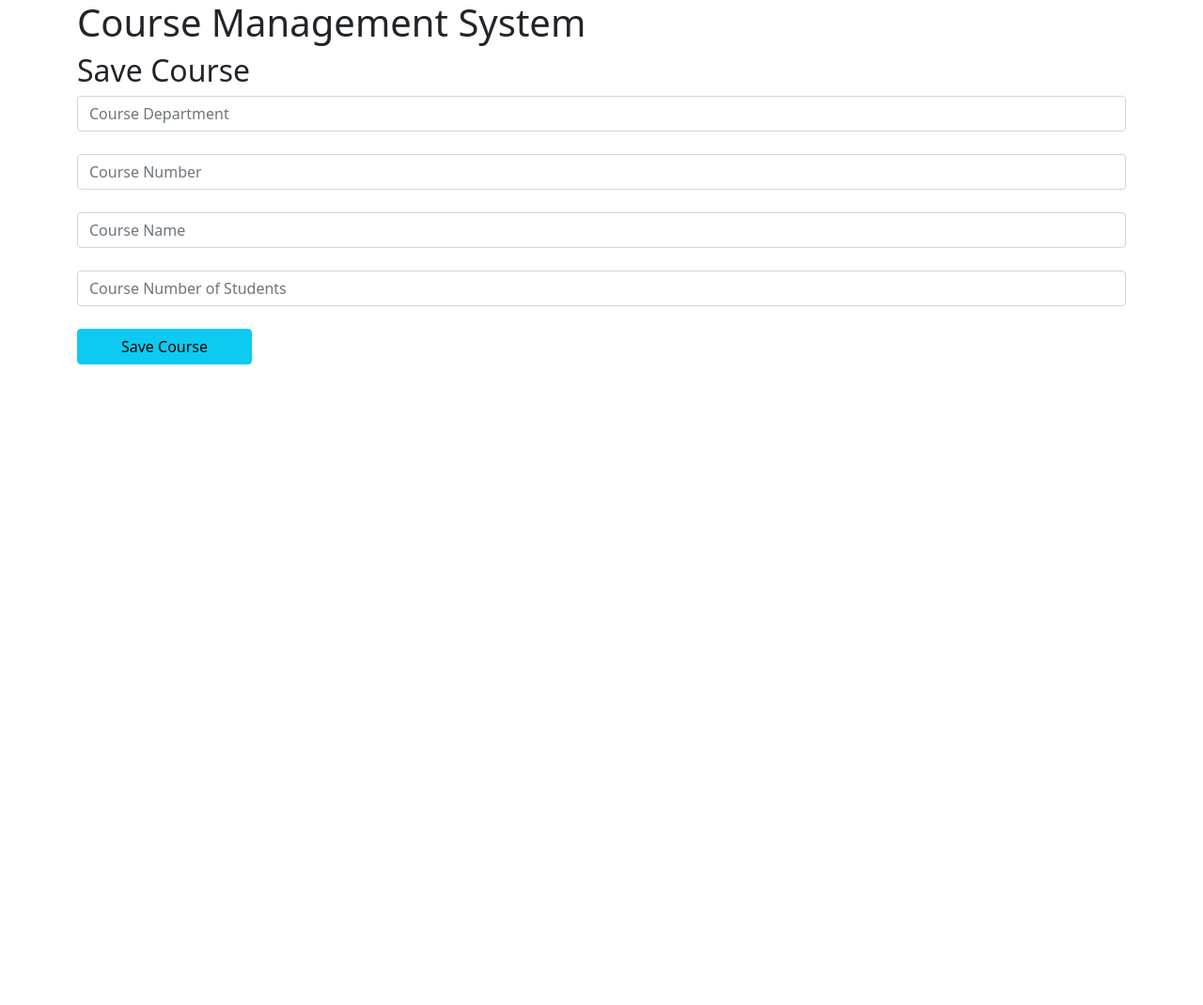
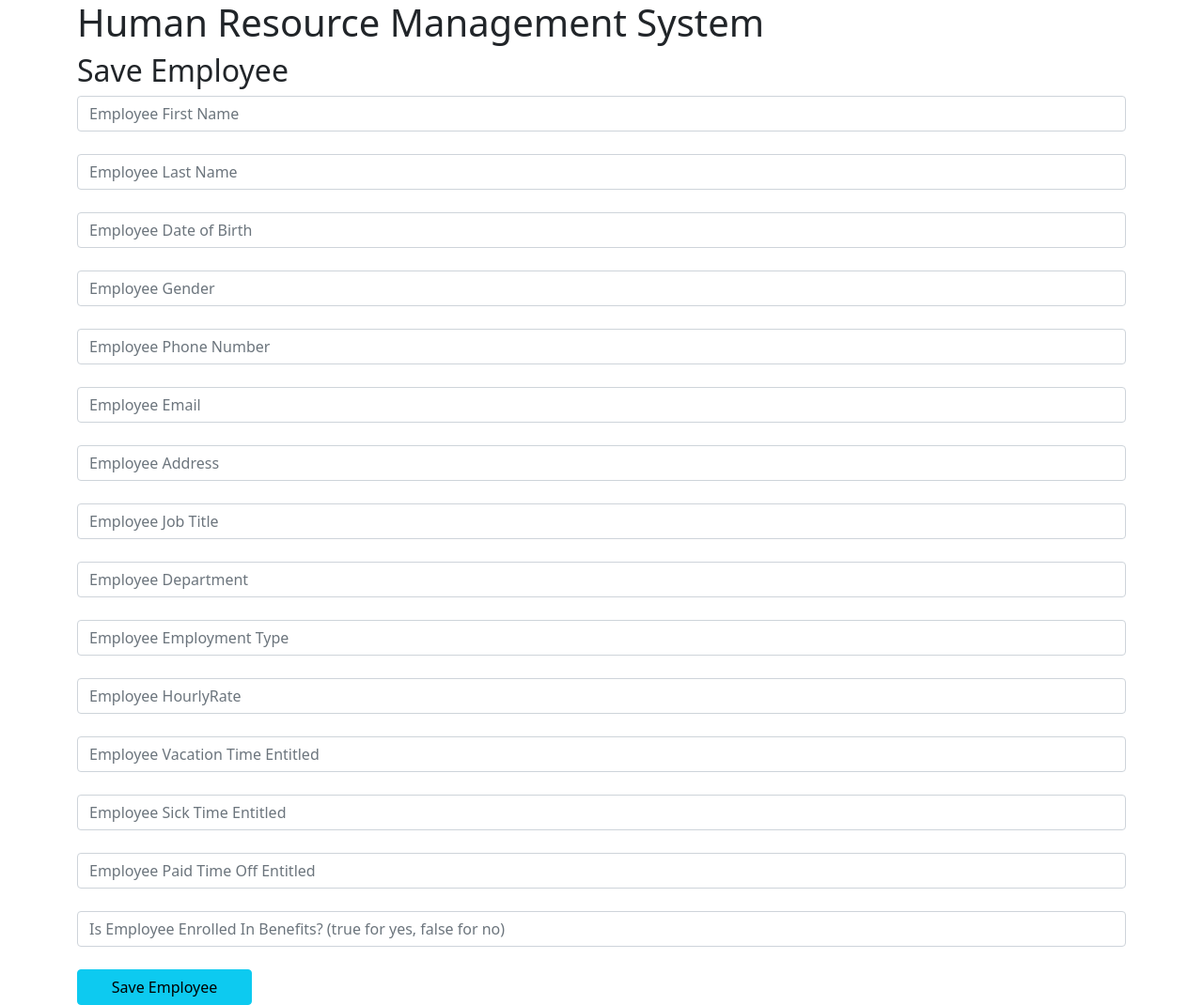
Before and after one commit to GeRmAnImAl/Group1HRMSAPP, a Spring app: template src/main/resources/templates/new_employee.html in a window 1280 px wide. Shown: the whole page at 94% size. Before the commit the page ends 388 px from the top, so only its background shows below. Run offline with Thymeleaf, Linux system fonts and the light colour scheme; the template is opened without the code that fills it: most values are stand-ins (such as "Sample title", 1, 10 or a date in 2020); data that the repository does not hold is empty.

Commit message:
Update new_employee.html with proper fields Updated new_employee.html with the proper fields to generate a new employee object.

```diff
--- a/src/main/java/com/example/group1hrmsapp/controller/EmployeeController.java
+++ b/src/main/java/com/example/group1hrmsapp/controller/EmployeeController.java
@@ -19,7 +19,7 @@ public class EmployeeController {
     @Autowired
     private EmployeeService employeeService;
 
-    @GetMapping("/employeelist")
+    @GetMapping("/employeeList")
     public String viewEmployeePage(Model model){
         model.addAttribute("listEmployees", employeeService.getAllEmployees());
         return "employee_list";
--- a/src/main/resources/templates/new_employee.html
+++ b/src/main/resources/templates/new_employee.html
@@ -3,28 +3,50 @@
 <html lang="en" xmlns:th="http://www.thymeleaf.org">
 <head>
   <meta charset="UTF-8">
-  <title>Course Management System</title>
+  <title>Human Resource Management System</title>
   <link href="https://cdn.jsdelivr.net/npm/bootstrap@5.0.0/dist/css/bootstrap.min.css" rel="stylesheet" integrity="sha384-wEmeIV1mKuiNpC+IOBjI7aAzPcEZeedi5yW5f2yOq55WWLwNGmvvx4Um1vskeMj0" crossorigin="anonymous">
 </head>
 <body>
 <div class="container">
-  <h1>Course Management System </h1>
-  <h2> Save Course</h2>
-  <form action="#" th:action="@{/saveCourse}" th:object="${course}"
+  <h1>Human Resource Management System </h1>
+  <h2> Save Employee</h2>
+  <form action="#" th:action="@{/saveEmployee}" th:object="${employee}"
         method="POST">
-    <input type="text" th:field="*{courseDept}"
-           placeholder="Course Department" class="form-control mb-4 col-4">
+    <input type="text" th:field="*{firstName}"
+           placeholder="Employee First Name" class="form-control mb-4 col-4">
 
-    <input type="text" th:field="*{courseNum}"
-           placeholder="Course Number" class="form-control mb-4 col-4">
+    <input type="text" th:field="*{lastName}"
+           placeholder="Employee Last Name" class="form-control mb-4 col-4">
 
-    <input type="text" th:field="*{courseName}"
-           placeholder="Course Name" class="form-control mb-4 col-4">
-    <input type="text" th:field="*{courseStuds}"
-           placeholder="Course Number of Students" class="form-control mb-4 col-4">
+    <input type="text" th:field="*{dateOfBirth}"
+           placeholder="Employee Date of Birth" class="form-control mb-4 col-4">
+    <input type="text" th:field="*{gender}"
+           placeholder="Employee Gender" class="form-control mb-4 col-4">
+    <input type="text" th:field="*{phoneNumber}"
+           placeholder="Employee Phone Number" class="form-control mb-4 col-4">
+    <input type="text" th:field="*{email}"
+           placeholder="Employee Email" class="form-control mb-4 col-4">
+    <input type="text" th:field="*{address}"
+           placeholder="Employee Address" class="form-control mb-4 col-4">
+    <input type="text" th:field="*{jobTitle}"
+           placeholder="Employee Job Title" class="form-control mb-4 col-4">
+    <input type="text" th:field="*{department}"
+           placeholder="Employee Department" class="form-control mb-4 col-4">
+    <input type="text" th:field="*{employmentType}"
+           placeholder="Employee Employment Type" class="form-control mb-4 col-4">
+    <input type="text" th:field="*{hourlyRate}"
+           placeholder="Employee HourlyRate" class="form-control mb-4 col-4">
+    <input type="text" th:field="*{vacationTime}"
+           placeholder="Employee Vacation Time Entitled" class="form-control mb-4 col-4">
+    <input type="text" th:field="*{sickTime}"
+           placeholder="Employee Sick Time Entitled" class="form-control mb-4 col-4">
+    <input type="text" th:field="*{paidTimeOff}"
+           placeholder="Employee Paid Time Off Entitled" class="form-control mb-4 col-4">
+    <input type="text" th:field="*{enrolledInBenefits}"
+           placeholder="Is Employee Enrolled In Benefits? (true for yes, false for no)" class="form-control mb-4 col-4">
 
 
-    <button type="submit" class="btn btn-info col-2"> Save Course</button>
+    <button type="submit" class="btn btn-info col-2"> Save Employee</button>
   </form>
 </div>
 </body>
```
Also changed, not shown: src/main/java/com/example/group1hrmsapp/controller/UserController.java (+7 -0 lines).
